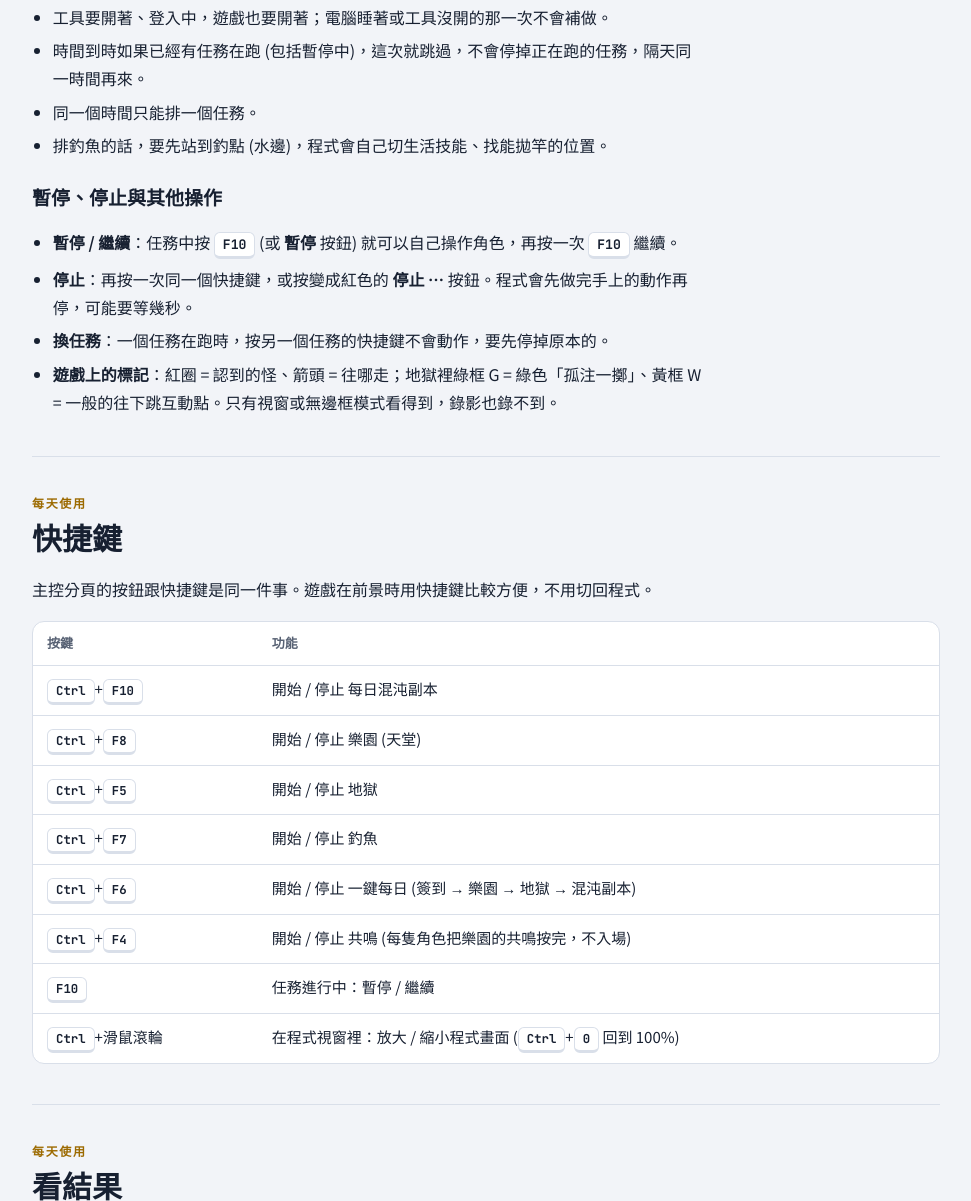
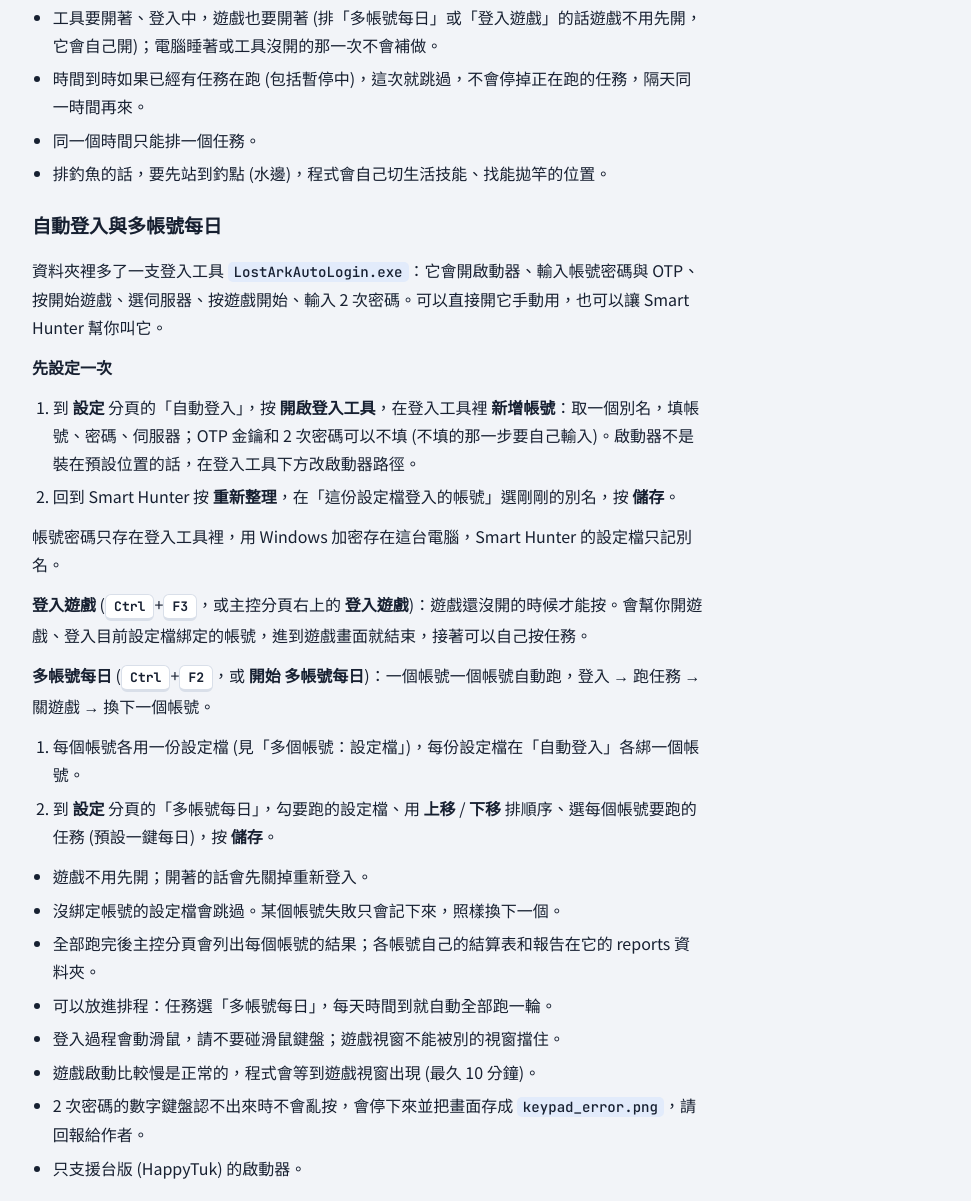
Before and after one commit to sd016808/LostArkSmartHunterGUI, a plain HTML site: page docs/index.html in a window 1280 px wide. Shown: the part 8634-9835 px from the top of the page, without its empty margins (284-1255 px from the left). Drawn offline with Linux system fonts and the light colour scheme; a web font is replaced by a local one.

Commit message:
docs: 更新使用手冊 (圖文版)

```diff
--- a/docs/index.html
+++ b/docs/index.html
@@ -660,10 +660,37 @@ footer { margin-top: 56px; padding-top: 20px; border-top: 1px solid var(--line);
         <div class="prose">
           <p>在 <span class="ui">設定</span> 分頁的「排程」填好時間和任務 (例如每天 05:30 一鍵每日)，時間到就會自動開始，跟按任務按鈕一樣。主控分頁的任務按鈕下面會顯示下一個排程。</p>
           <ul>
-            <li>工具要開著、登入中，遊戲也要開著；電腦睡著或工具沒開的那一次不會補做。</li>
+            <li>工具要開著、登入中，遊戲也要開著 (排「多帳號每日」或「登入遊戲」的話遊戲不用先開，它會自己開)；電腦睡著或工具沒開的那一次不會補做。</li>
             <li>時間到時如果已經有任務在跑 (包括暫停中)，這次就跳過，不會停掉正在跑的任務，隔天同一時間再來。</li>
             <li>同一個時間只能排一個任務。</li>
             <li>排釣魚的話，要先站到釣點 (水邊)，程式會自己切生活技能、找能拋竿的位置。</li>
+          </ul>
+        </div>
+
+        <h3 id="autologin">自動登入與多帳號每日</h3>
+        <div class="prose">
+          <p>資料夾裡多了一支登入工具 <code>LostArkAutoLogin.exe</code>：它會開啟動器、輸入帳號密碼與 OTP、按開始遊戲、選伺服器、按遊戲開始、輸入 2 次密碼。可以直接開它手動用，也可以讓 Smart Hunter 幫你叫它。</p>
+          <p><b>先設定一次</b></p>
+          <ol>
+            <li>到 <span class="ui">設定</span> 分頁的「自動登入」，按 <span class="ui">開啟登入工具</span>，在登入工具裡 <span class="ui">新增帳號</span>：取一個別名，填帳號、密碼、伺服器；OTP 金鑰和 2 次密碼可以不填 (不填的那一步要自己輸入)。啟動器不是裝在預設位置的話，在登入工具下方改啟動器路徑。</li>
+            <li>回到 Smart Hunter 按 <span class="ui">重新整理</span>，在「這份設定檔登入的帳號」選剛剛的別名，按 <span class="ui">儲存</span>。</li>
+          </ol>
+          <p>帳號密碼只存在登入工具裡，用 Windows 加密存在這台電腦，Smart Hunter 的設定檔只記別名。</p>
+          <p><b>登入遊戲</b> (<kbd>Ctrl</kbd>+<kbd>F3</kbd>，或主控分頁右上的 <span class="ui">登入遊戲</span>)：遊戲還沒開的時候才能按。會幫你開遊戲、登入目前設定檔綁定的帳號，進到遊戲畫面就結束，接著可以自己按任務。</p>
+          <p><b>多帳號每日</b> (<kbd>Ctrl</kbd>+<kbd>F2</kbd>，或 <span class="ui">開始 多帳號每日</span>)：一個帳號一個帳號自動跑，登入 → 跑任務 → 關遊戲 → 換下一個帳號。</p>
+          <ol>
+            <li>每個帳號各用一份設定檔 (見「多個帳號：設定檔」)，每份設定檔在「自動登入」各綁一個帳號。</li>
+            <li>到 <span class="ui">設定</span> 分頁的「多帳號每日」，勾要跑的設定檔、用 <span class="ui">上移</span> / <span class="ui">下移</span> 排順序、選每個帳號要跑的任務 (預設一鍵每日)，按 <span class="ui">儲存</span>。</li>
+          </ol>
+          <ul>
+            <li>遊戲不用先開；開著的話會先關掉重新登入。</li>
+            <li>沒綁定帳號的設定檔會跳過。某個帳號失敗只會記下來，照樣換下一個。</li>
+            <li>全部跑完後主控分頁會列出每個帳號的結果；各帳號自己的結算表和報告在它的 reports 資料夾。</li>
+            <li>可以放進排程：任務選「多帳號每日」，每天時間到就自動全部跑一輪。</li>
+            <li>登入過程會動滑鼠，請不要碰滑鼠鍵盤；遊戲視窗不能被別的視窗擋住。</li>
+            <li>遊戲啟動比較慢是正常的，程式會等到遊戲視窗出現 (最久 10 分鐘)。</li>
+            <li>2 次密碼的數字鍵盤認不出來時不會亂按，會停下來並把畫面存成 <code>keypad_error.png</code>，請回報給作者。</li>
+            <li>只支援台版 (HappyTuk) 的啟動器。</li>
           </ul>
         </div>
 
@@ -692,6 +719,8 @@ footer { margin-top: 56px; padding-top: 20px; border-top: 1px solid var(--line);
               <tr><td><kbd>Ctrl</kbd>+<kbd>F7</kbd></td><td>開始 / 停止 釣魚</td></tr>
               <tr><td><kbd>Ctrl</kbd>+<kbd>F6</kbd></td><td>開始 / 停止 一鍵每日 (簽到 → 樂園 → 地獄 → 混沌副本)</td></tr>
               <tr><td><kbd>Ctrl</kbd>+<kbd>F4</kbd></td><td>開始 / 停止 共鳴 (每隻角色把樂園的共鳴按完，不入場)</td></tr>
+              <tr><td><kbd>Ctrl</kbd>+<kbd>F2</kbd></td><td>開始 / 停止 多帳號每日 (每個帳號登入 → 跑任務 → 關遊戲)</td></tr>
+              <tr><td><kbd>Ctrl</kbd>+<kbd>F3</kbd></td><td>開始 / 停止 登入遊戲 (遊戲沒開時自動開遊戲登入)</td></tr>
               <tr><td><kbd>F10</kbd></td><td>任務進行中：暫停 / 繼續</td></tr>
               <tr><td><kbd>Ctrl</kbd>+滑鼠滾輪</td><td>在程式視窗裡：放大 / 縮小程式畫面 (<kbd>Ctrl</kbd>+<kbd>0</kbd> 回到 100%)</td></tr>
             </tbody>
```
